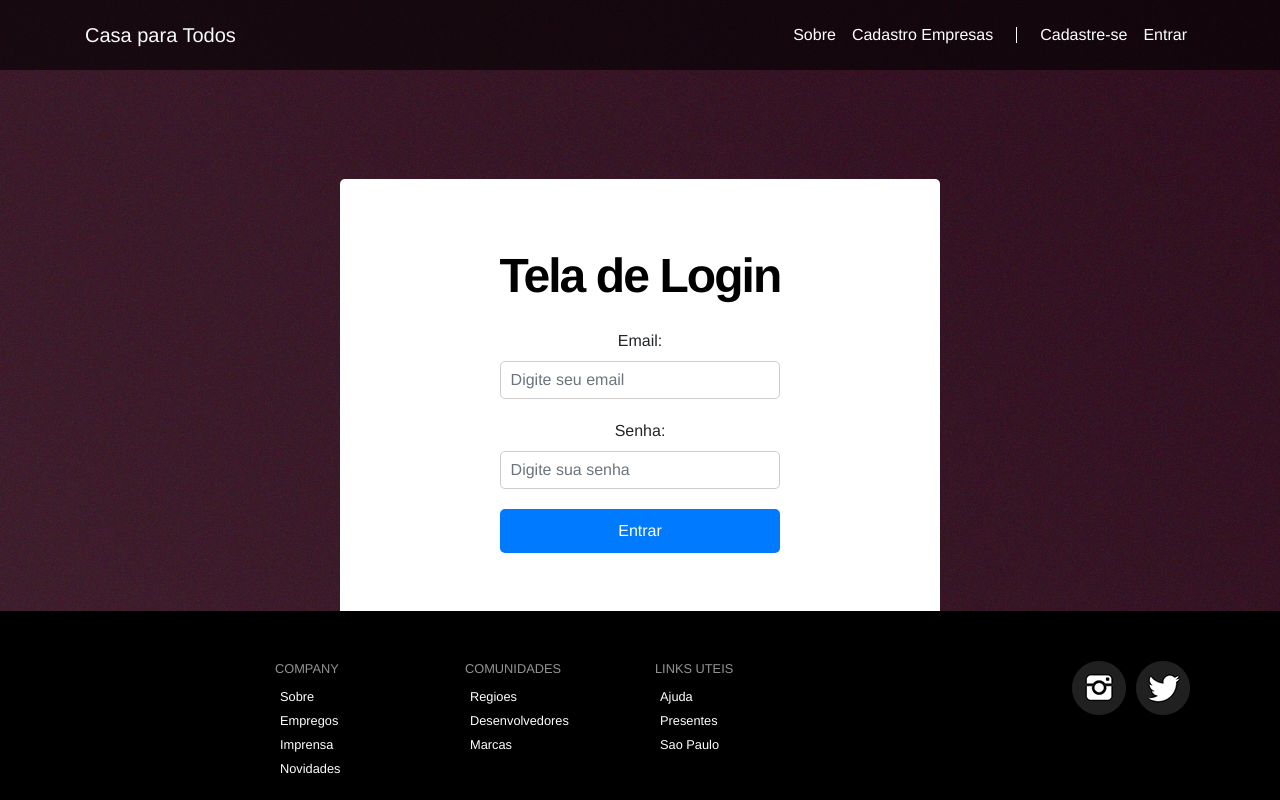
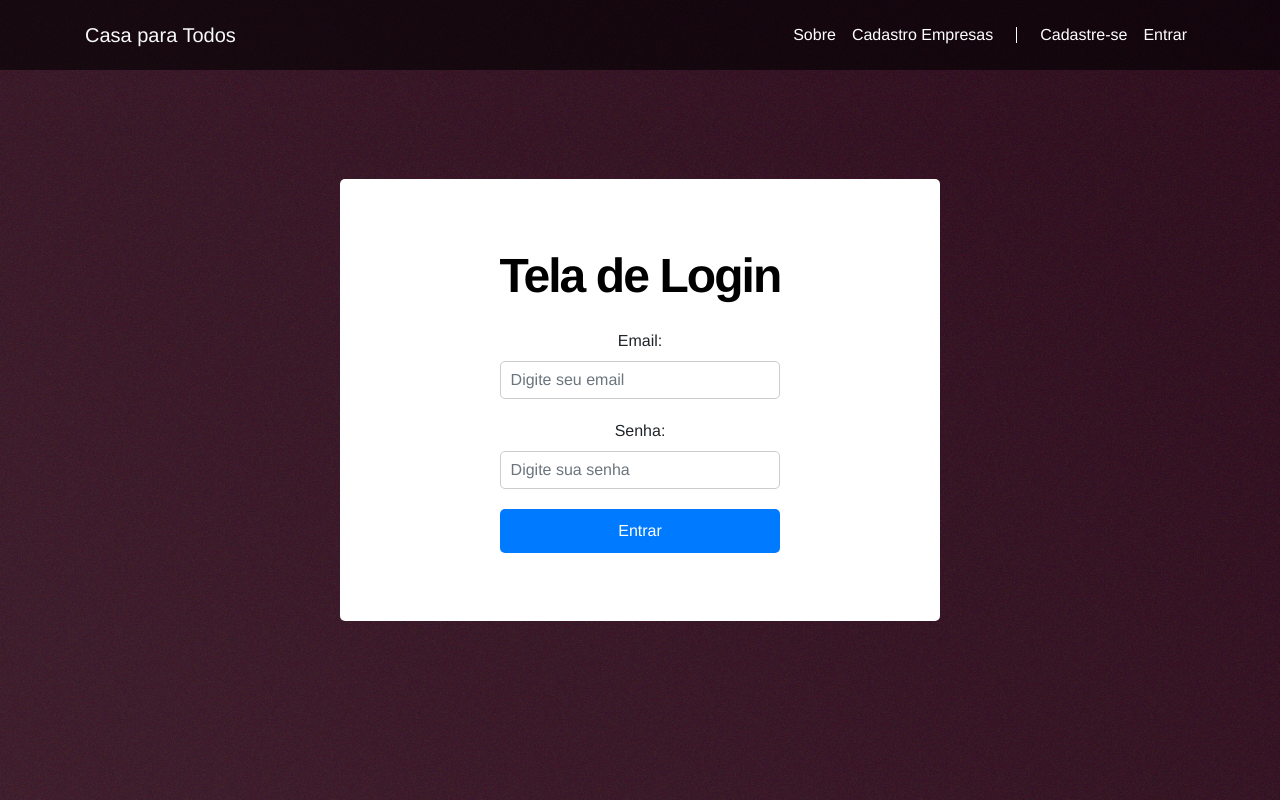
Before and after one commit to byhebsoares/projetoImpactoPositivo, a plain HTML site: page entrar.html in a window 1280 px wide. Drawn offline with nearby package versions, Linux system fonts and the light colour scheme.

Commit message:
Update entrar.html

```diff
--- a/entrar.html
+++ b/entrar.html
@@ -124,52 +124,6 @@
         </div>
     </div>
 
-    <footer class="footer fixed-bottom">
-        <div class="container">
-          <div class="row">
-            <div class="col-md-2">
 
-            </div>
-            <div class="col-md-2">
-              <h4>company</h4>
-              <ul class="navbar-nav">
-                <li><a href="">Sobre</a></li>
-                <li><a href="">Empregos</a></li>
-                <li><a href="">Imprensa</a></li>
-                <li><a href="">Novidades</a></li>
-              </ul>
-            </div>
-            <div class="col-md-2">
-              <h4>comunidades</h4>
-              <ul class="navbar-nav">
-                <li><a href="">Regioes</a></li>
-                <li><a href="">Desenvolvedores</a></li>
-                <li><a href="">Marcas</a></li>
-              </ul>
-            </div>
-            <div class="col-md-2">
-              <h4>links uteis</h4>
-              <ul class="navbar-nav">
-                <li><a href="">Ajuda</a></li>
-                <li><a href="">Presentes</a></li>
-                <li><a href="">Sao Paulo</a></li>
-              </ul>
-            </div>
-            <div class="col-md-4">
-              <ul>
-                <li>
-
-                </li>
-                <li>
-                  <a href=""><img src="imagens/twitter.png"></a>
-                </li>
-                <li>
-                  <a href=""><img src="imagens/instagram.png"></a>
-                </li>
-              </ul>
-            </div>
-          </div>
-        </div>
-    </footer>
 </body>
 </html>
```
